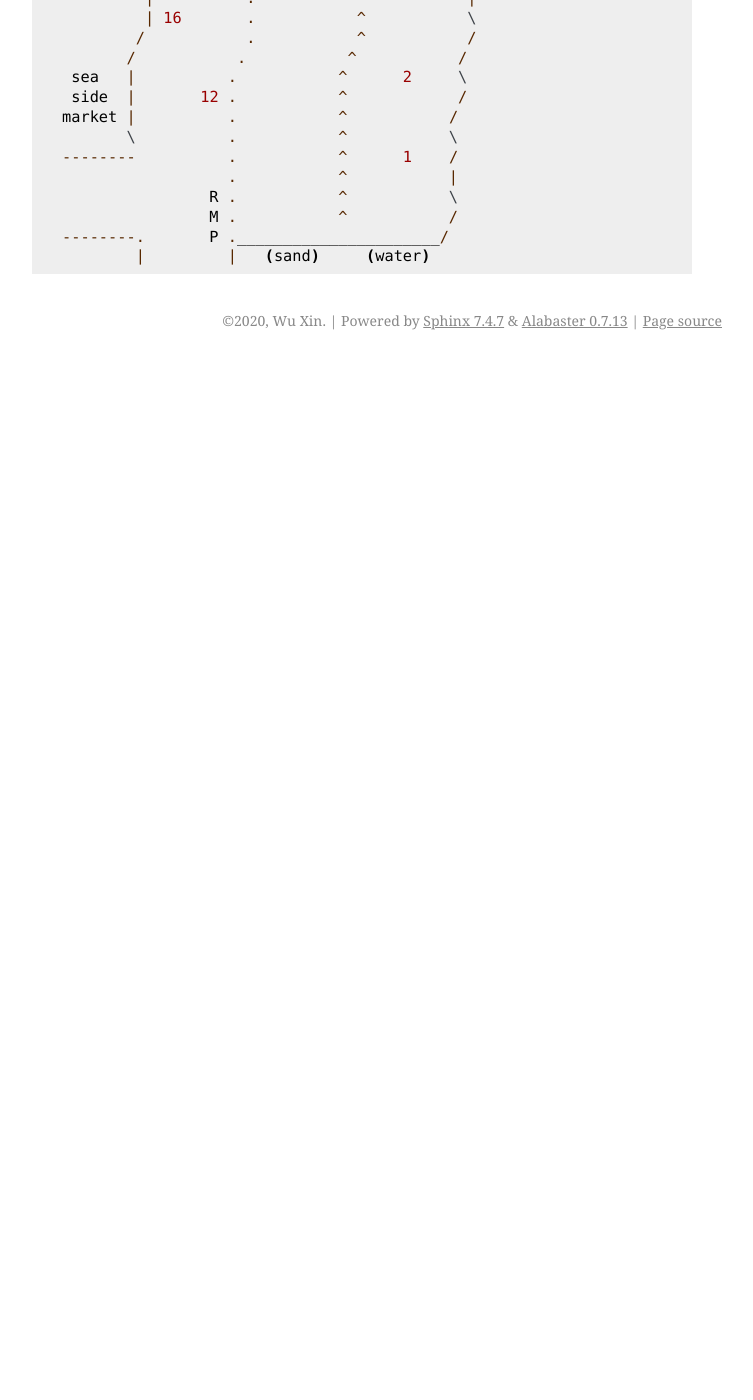
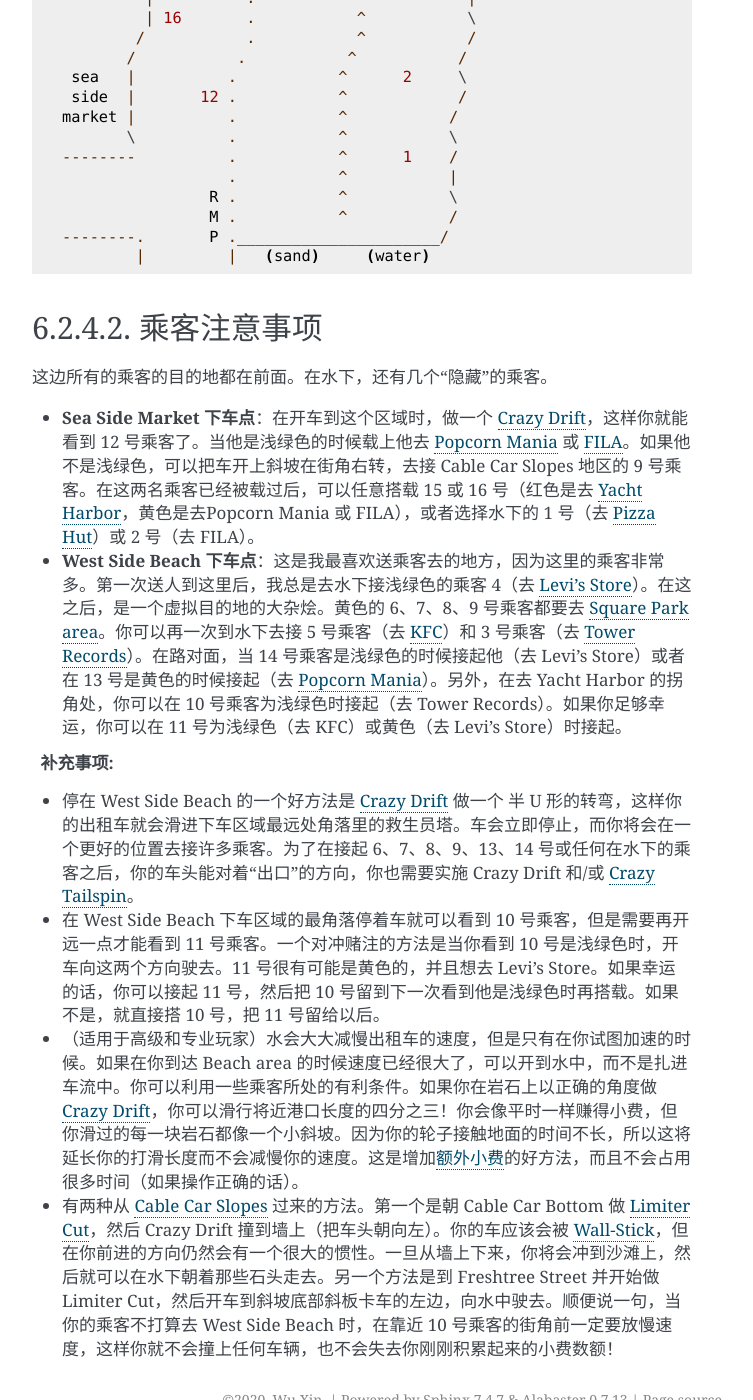
Before and after one commit to XinArkh/crazy-taxi-techniques-zh, a Sphinx documentation site: the page built from docs/loc/loc04-Sea-Side-Beach.rst, in a window 1280 px wide and 1400 px high, scrolled down 773 px. Shown: the whole window, without its empty margins (388-1141 px from the left). Built offline with Sphinx 7.4.7, drawn with Linux system fonts in a browser that asks for light colours; before the commit the page ends 1133 px from its top, so only the background shows below that.

Commit message:
loc04 - Sea Side Beach

```diff
--- a/docs/loc/loc03-Cable-Car-Slopes.rst
+++ b/docs/loc/loc03-Cable-Car-Slopes.rst
@@ -54,7 +54,7 @@
 乘客注意事项
 --------------
 
-这边所有的乘客都是向前。除了靠近 Cable Car Bottom 下车点的 12、13、14、15 号乘客外，其他乘客都会一直在场，拥有相同的颜色、想去相同的目的地。
+这边所有的乘客的目的地都在前面。除了靠近 Cable Car Bottom 下车点的 12、13、14、15 号乘客外，其他乘客都会一直在场，拥有相同的颜色、想去相同的目的地。
 
 - 红色的 1 号乘客总是去 Sail Street，红色的 2 号总是去 Freshtree Street。当你第一次载乘客到这些地点的时候，做一个 :ref:`crazy-drift`，然后 180 度掉头，这样你的车头就能直对着他们了。通过这种方式你可以很快地把他们接起来，然后开车到街的另一边，轻松获得 +5 秒的时间奖励。
 
--- a/docs/loc/loc04-Sea-Side-Beach.rst
+++ b/docs/loc/loc04-Sea-Side-Beach.rst
@@ -51,3 +51,22 @@
                     M .           ^           /
     --------.       P .______________________/
             |         |   (sand)     (water)
+
+乘客注意事项
+--------------
+
+这边所有的乘客的目的地都在前面。在水下，还有几个“隐藏”的乘客。
+
+- **Sea Side Market 下车点**：在开车到这个区域时，做一个 :ref:`crazy-drift`\ ，这样你就能看到 12 号乘客了。当他是浅绿色的时候载上他去 :ref:`Popcorn Mania <squ-park>` 或 :ref:`FILA <squ-park>`\ 。如果他不是浅绿色，可以把车开上斜坡在街角右转，去接 Cable Car Slopes 地区的 9 号乘客。在这两名乘客已经被载过后，可以任意搭载 15 或 16 号（红色是去 :ref:`Yacht Harbor <yacht-harbor-cafe>`\ ，黄色是去Popcorn Mania 或 FILA），或者选择水下的 1 号（去 :ref:`Pizza Hut <squ-park>`\ ）或 2 号（去 FILA）。
+
+- **West Side Beach 下车点**：这是我最喜欢送乘客去的地方，因为这里的乘客非常多。第一次送人到这里后，我总是去水下接浅绿色的乘客 4（去 :ref:`Levi's Store <levis>`）。在这之后，是一个虚拟目的地的大杂烩。黄色的 6、7、8、9 号乘客都要去 :ref:`Square Park area <squ-park>`\ 。你可以再一次到水下去接 5 号乘客（去 :ref:`KFC <tower-kfc>`）和 3 号乘客（去 :ref:`Tower Records <tower-kfc>`）。在路对面，当 14 号乘客是浅绿色的时候接起他（去 Levi's Store）或者在 13 号是黄色的时候接起（去 :ref:`Popcorn Mania <squ-park>`）。另外，在去 Yacht Harbor 的拐角处，你可以在 10 号乘客为浅绿色时接起（去 Tower Records）。如果你足够幸运，你可以在 11 号为浅绿色（去 KFC）或黄色（去 Levi's Store）时接起。
+
+:补充事项:
+
+- 停在 West Side Beach 的一个好方法是 :ref:`crazy-drift` 做一个 半 U 形的转弯，这样你的出租车就会滑进下车区域最远处角落里的救生员塔。车会立即停止，而你将会在一个更好的位置去接许多乘客。为了在接起 6、7、8、9、13、14 号或任何在水下的乘客之后，你的车头能对着“出口”的方向，你也需要实施 Crazy Drift 和/或 :ref:`crazy-tailspin`。
+
+- 在 West Side Beach 下车区域的最角落停着车就可以看到 10 号乘客，但是需要再开远一点才能看到 11 号乘客。一个对冲赌注的方法是当你看到 10 号是浅绿色时，开车向这两个方向驶去。11 号很有可能是黄色的，并且想去 Levi's Store。如果幸运的话，你可以接起 11 号，然后把 10 号留到下一次看到他是浅绿色时再搭载。如果不是，就直接搭 10 号，把 11 号留给以后。
+
+- （适用于高级和专业玩家）水会大大减慢出租车的速度，但是只有在你试图加速的时候。如果在你到达 Beach area 的时候速度已经很大了，可以开到水中，而不是扎进车流中。你可以利用一些乘客所处的有利条件。如果你在岩石上以正确的角度做 :ref:`crazy-drift`，你可以滑行将近港口长度的四分之三！你会像平时一样赚得小费，但你滑过的每一块岩石都像一个小斜坡。因为你的轮子接触地面的时间不长，所以这将延长你的打滑长度而不会减慢你的速度。这是增加\ :ref:`tip-multiplier`\ 的好方法，而且不会占用很多时间（如果操作正确的话）。
+
+- 有两种从 :ref:`Cable Car Slopes <cab-car-slo>` 过来的方法。第一个是朝 Cable Car Bottom 做 :ref:`limiter-cut`，然后 Crazy Drift 撞到墙上（把车头朝向左）。你的车应该会被 :ref:`wall-stick`，但在你前进的方向仍然会有一个很大的惯性。一旦从墙上下来，你将会冲到沙滩上，然后就可以在水下朝着那些石头走去。另一个方法是到 Freshtree Street 并开始做 Limiter Cut，然后开车到斜坡底部斜板卡车的左边，向水中驶去。顺便说一句，当你的乘客不打算去 West Side Beach 时，在靠近 10 号乘客的街角前一定要放慢速度，这样你就不会撞上任何车辆，也不会失去你刚刚积累起来的小费数额！
```
